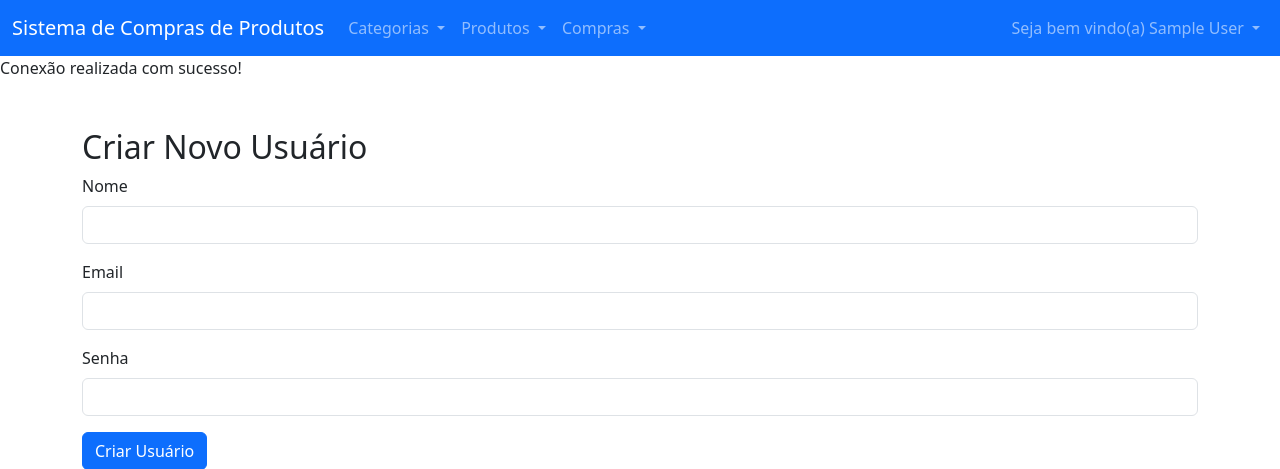
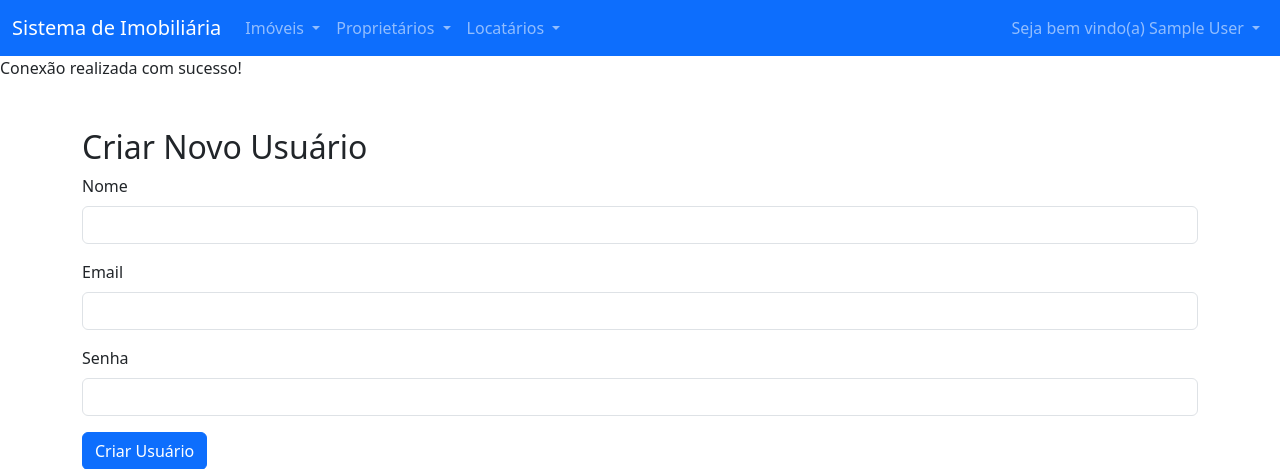
Before and after one commit to Kamilyszg/Eletiva-I, a PHP site: page /paginas/novo_usuario.php in a window 1280 px wide. Shown: the top 469 px of the page. Run offline with PHP 8.4, Linux system fonts and the light colour scheme; the visitor is signed in with stand-in values (Sample User, id 1); tables that the repository leaves empty hold one stand-in row (values such as "Sample post").

Commit message:
Enviando alterações do projeto bdviews

```diff
--- a/projetobdviews/config/bancodedados.php
+++ b/projetobdviews/config/bancodedados.php
@@ -1,6 +1,6 @@
 <?php
     $host = "localhost";
-    $db = "banco_php";
+    $db = "imobiliaria";
     $usuario = "root";
     $senha = "";
     $port = "3306";
--- a/projetobdviews/funcoes/usuarios.php
+++ b/projetobdviews/funcoes/usuarios.php
@@ -6,24 +6,27 @@ require_once('../config/bancodedados.php');
 
 function login(string $email, string $senha) {
     global $pdo;
-    //inserção do usuário adm
-    $statement =
-        $pdo->query("SELECT * FROM usuario WHERE email='adm@adm.com'");
-    $usuario = $statement->fetchAll(PDO::FETCH_ASSOC);
-    //verifica se não existe usuário
+
+    // Verifica se o usuário ADM já existe
+    $statement = $pdo->prepare("SELECT * FROM usuario WHERE email = ?");
+    $statement->execute(['adm@adm.com']);
+    $usuario = $statement->fetch(PDO::FETCH_ASSOC);
+
+    // Se o usuário ADM não existir, cria um novo
     if (!$usuario) {
-        novoUsuario('Administrador', 'amd@adm.com', 'adm', 'adm');
+        novoUsuario('Administrador', 'adm@adm.com', 'adm', 'adm');
     }
 
-    //verifica email e senhado usuário
-    $statement = $pdo->prepare("SELECT * FROM usuario WHERE email=?");
-    //validar os valores com regex, se é email
+    // Verifica email e senha do usuário fornecido no login
+    $statement = $pdo->prepare("SELECT * FROM usuario WHERE email = ?");
     $statement->execute([$email]);
     $usuario = $statement->fetch(PDO::FETCH_ASSOC);
-    if ($usuario && password_verify($senha, $usuario['senha']))
+
+    if ($usuario && password_verify($senha, $usuario['senha'])) {
         return $usuario;
-    else
-        return null;
+    }
+
+    return null;
 }
 
 //função para salvar um novo usuário
@@ -33,7 +36,6 @@ function novoUsuario(string $nome, string $email, string $senha, string $nivel):
     $statement = $pdo->prepare("INSERT INTO usuario (nome, email, senha, nivel) VALUES (?, ?, ?, ?)");
     return $statement->execute([$nome, $email, $senha_criptografada, $nivel]);
 }
-
 
 function excluirUsuario(int $id):bool{
     global $pdo;
--- a/projetobdviews/paginas/cabecalho.php
+++ b/projetobdviews/paginas/cabecalho.php
@@ -4,6 +4,8 @@
     <meta charset="utf-8">
     <meta name="viewport" content="width=device-width, initial-scale=1">
     <title>Sistema PHP</title>
+
     <link href="https://cdn.jsdelivr.net/npm/bootstrap@5.3.3/dist/css/bootstrap.min.css" rel="stylesheet" integrity="sha384-QWTKZyjpPEjISv5WaRU9OFeRpok6YctnYmDr5pNlyT2bRjXh0JMhjY6hW+ALEwIH" crossorigin="anonymous">
+
   </head>
   <body>
--- a/projetobdviews/paginas/dashboard.php
+++ b/projetobdviews/paginas/dashboard.php
@@ -1,7 +1,7 @@
 <?php
     require_once 'cabecalho.php';
     require_once 'navbar.php';
-    require_once '../funcoes/produtos.php';
+    require_once '../funcoes/imoveis';
 
     $dados = gerarDadosGrafico();
 ?>
--- a/projetobdviews/paginas/navbar.php
+++ b/projetobdviews/paginas/navbar.php
@@ -7,7 +7,7 @@
 
 <nav class="navbar navbar-expand-lg bg-primary" data-bs-theme="dark">
   <div class="container-fluid">
-    <a class="navbar-brand" href="/dashboard">Sistema de Compras de Produtos</a>
+    <a class="navbar-brand" href="/dashboard">Sistema de Imobiliária</a>
     <button class="navbar-toggler" type="button" data-bs-toggle="collapse" data-bs-target="#navbarNavDropdown" aria-controls="navbarNavDropdown" aria-expanded="false" aria-label="Toggle navigation">
       <span class="navbar-toggler-icon"></span>
     </button>
@@ -34,29 +34,29 @@
 
         <li class="nav-item dropdown">
           <a class="nav-link dropdown-toggle" href="#" role="button" data-bs-toggle="dropdown" aria-expanded="false">
-            Categorias
+            Imóveis
           </a>
           <ul class="dropdown-menu">
-            <li><a class="dropdown-item" href="categorias.php">Gerenciar</a></li>
+            <li><a class="dropdown-item" href="imoveis.php">Gerenciar</a></li>
           </ul>
         </li>
 
         <li class="nav-item dropdown">
           <a class="nav-link dropdown-toggle" href="#" role="button" data-bs-toggle="dropdown" aria-expanded="false">
-            Produtos
+            Proprietários
           </a>
           <ul class="dropdown-menu">
-            <li><a class="dropdown-item" href="produtos.php">Gerenciar</a></li>
+            <li><a class="dropdown-item" href="proprietarios.php">Gerenciar</a></li>
           </ul>
         </li>
 
         <li class="nav-item dropdown">
           <a class="nav-link dropdown-toggle" href="#" role="button" data-bs-toggle="dropdown" aria-expanded="false">
-            Compras
+            Locatários
           </a>
           <ul class="dropdown-menu">
-            <li><a class="dropdown-item" href="compras.php">Gerenciar</a></li>
-            <li><a class="dropdown-item" href="relatorio_compras.php">Relatórios</a></li>
+            <li><a class="dropdown-item" href="locatarios.php">Gerenciar</a></li>
+            <!-- <li><a class="dropdown-item" href="relatorio_compras.php">Relatórios</a></li>-->
           </ul>
         </li>
       </ul>
--- a/projetobdviews/paginas/rodape.php
+++ b/projetobdviews/paginas/rodape.php
@@ -1,3 +1,4 @@
+
 
     <script src="https://cdn.jsdelivr.net/npm/bootstrap@5.3.3/dist/js/bootstrap.bundle.min.js" integrity="sha384-YvpcrYf0tY3lHB60NNkmXc5s9fDVZLESaAA55NDzOxhy9GkcIdslK1eN7N6jIeHz" crossorigin="anonymous"></script>
   </body>
```
